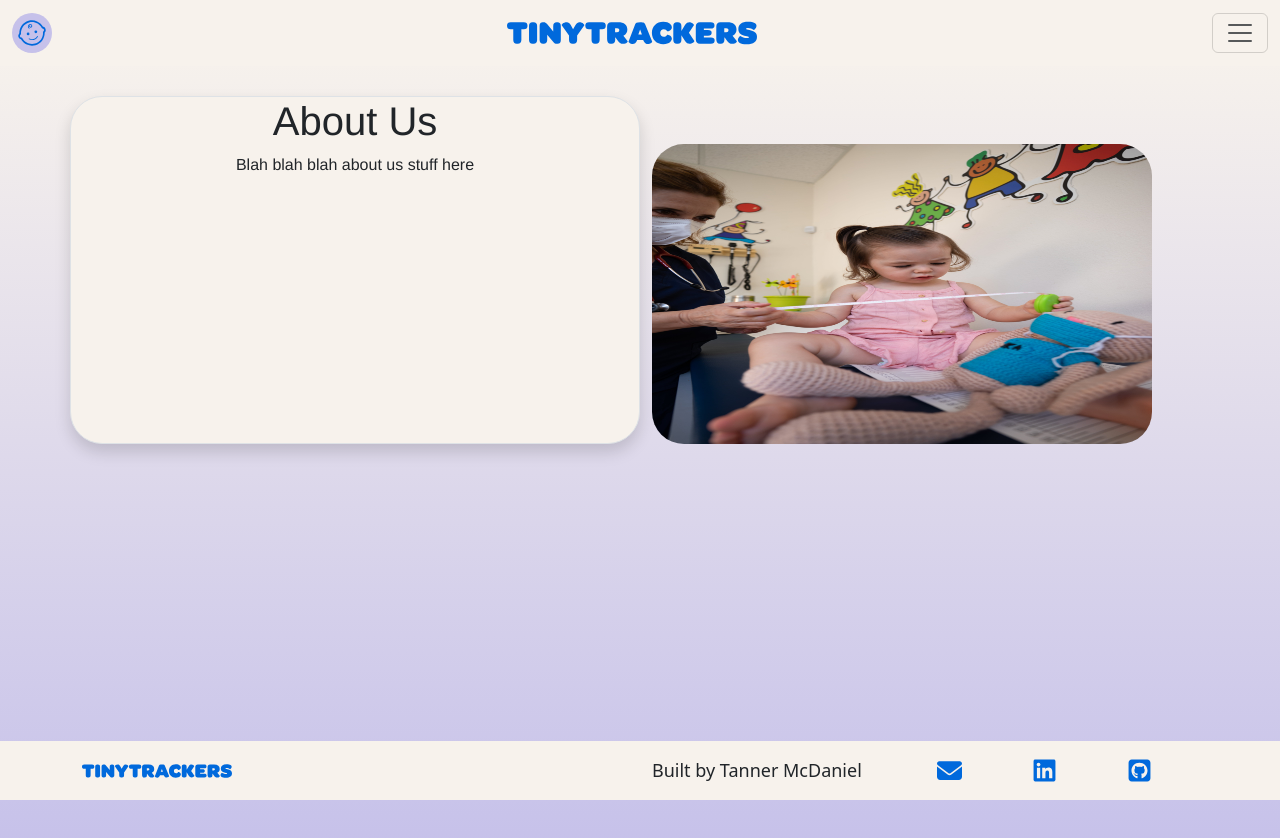
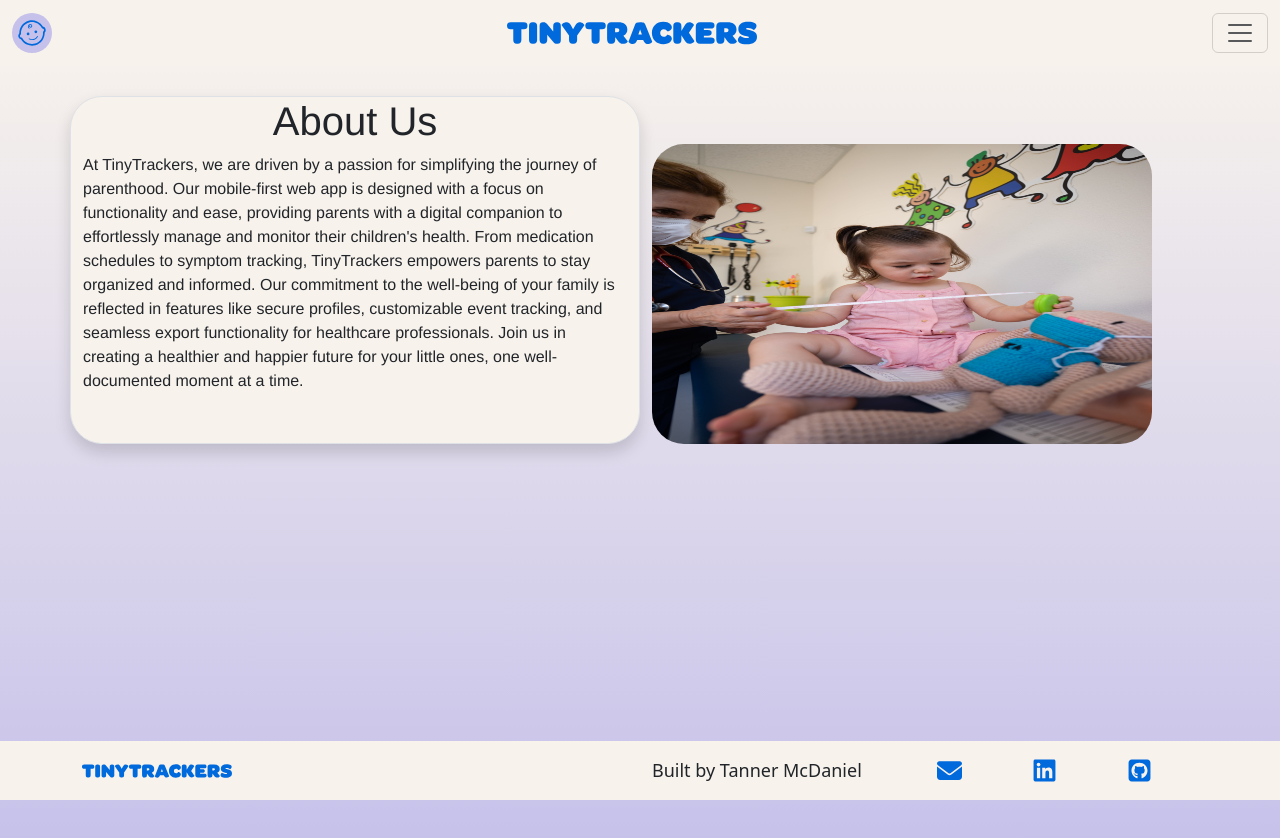
Before and after one commit to coachhallsomeinc/nextjs-auth-demo, a Next.js app in the folder fastapi-frontend/: page /about in a window 1280 px wide. Shown: the top 838 px of the page. Built offline with nearby package versions, Linux system fonts and the light colour scheme.

Commit message:
wrote about us

```diff
--- a/fastapi-frontend/src/pages/about/index.js
+++ b/fastapi-frontend/src/pages/about/index.js
@@ -14,9 +14,9 @@ function about_us() {
         <Navbar />
       </div>
       <div className='row mt-5'>
-      <div id={styles.componentcolor} className="col-md-6 text-center border rounded-5 shadow">
-          <h1 id={styles.textbasefont}>About Us</h1>
-          <p id={styles.textbasefont}>Blah blah blah about us stuff here</p>
+      <div id={styles.componentcolor} className="col-md-6 border rounded-5 shadow">
+          <h1 className='text-center' id={styles.textbasefont}>About Us</h1>
+          <p id={styles.textbasefont}>At TinyTrackers, we are driven by a passion for simplifying the journey of parenthood. Our mobile-first web app is designed with a focus on functionality and ease, providing parents with a digital companion to effortlessly manage and monitor their children's health. From medication schedules to symptom tracking, TinyTrackers empowers parents to stay organized and informed. Our commitment to the well-being of your family is reflected in features like secure profiles, customizable event tracking, and seamless export functionality for healthcare professionals. Join us in creating a healthier and happier future for your little ones, one well-documented moment at a time.</p>
         </div>
         <div className='col-6'>
           <Image className='rounded-5 mt-5' src="/img/baby-at-doctor.jpg" alt="baby at doctor" width={500} height={300}/>
```
